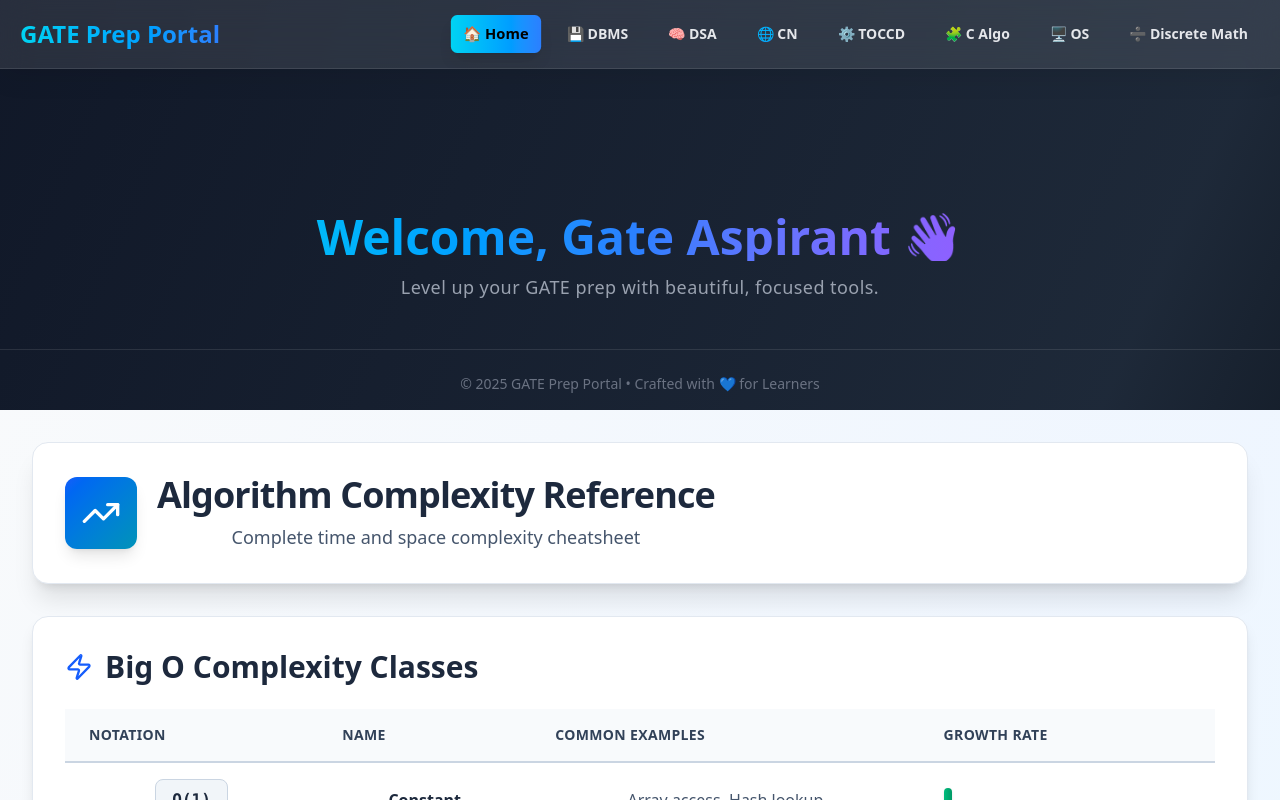
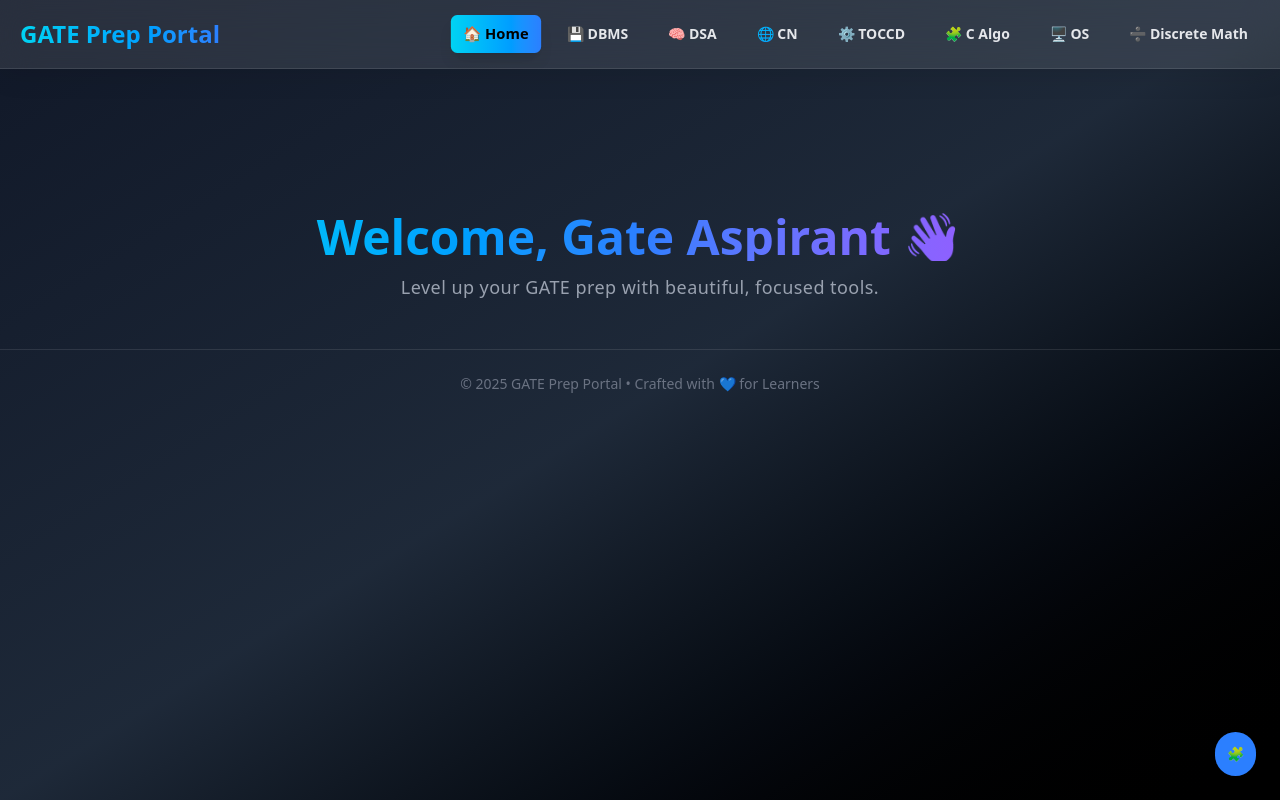
Before and after one commit to Itsmevedant145/GATE-NOTES, a React (Vite) app: page / in a window 1280 px wide. Shown: the top 800 px of the page. Built offline with nearby package versions, Linux system fonts and the light colour scheme.

Commit message:
Fix import path for deployment

```diff
--- a/src/App.jsx
+++ b/src/App.jsx
@@ -9,6 +9,7 @@ import TOCCDNotes from './Noes/TOCCDNotes';
 import CAlgoNotes from './Noes/CALGONotes';
 import CNNotes from './Noes/CNNotes';
 import ComplexityTable from './Noes/ComplexityTable';
+import ComplexityToggle from './ComplexityToggle';
 import DiscreteMathNotes from './Noes/DiscreteMathNotes';
 function App() {
   const [activeTab, setActiveTab] = useState('home');
@@ -130,9 +131,8 @@ function App() {
       {/* Footer */}
       <footer className="text-center text-gray-500 text-sm py-6 border-t border-white/10">
         © 2025 GATE Prep Portal • Crafted with 💙 for Learners
-        <div className="mt-4">
-          <ComplexityTable />
-        </div>
+       <ComplexityToggle />
+
       </footer>
     </div>
   );
--- /dev/null
+++ b/src/ComplexityToggle.jsx
@@ -0,0 +1,37 @@
+import React, { useState } from 'react';
+import ComplexityTable from './Noes/ComplexityTable';
+
+function ComplexityToggle() {
+  const [isOpen, setIsOpen] = useState(false);
+
+  return (
+    <div className="fixed bottom-6 right-6 z-50">
+      {/* Toggle Button */}
+      <button
+        onClick={() => setIsOpen(!isOpen)}
+        className="bg-blue-500 hover:bg-blue-600 text-white p-3 rounded-full shadow-lg transition-transform transform hover:scale-110"
+        title="Show Complexity Table"
+      >
+        🧩
+      </button>
+
+      {/* Popup Table */}
+      {isOpen && (
+        <div className="mt-2 p-4 w-80 max-h-96 overflow-auto bg-gray-900 text-gray-100 rounded-lg shadow-xl border border-gray-700 animate-fadeIn">
+          <div className="flex justify-between items-center mb-2">
+            <h2 className="font-bold text-lg">Complexity Table</h2>
+            <button
+              onClick={() => setIsOpen(false)}
+              className="text-gray-400 hover:text-white font-bold"
+            >
+              ✖
+            </button>
+          </div>
+          <ComplexityTable />
+        </div>
+      )}
+    </div>
+  );
+}
+
+export default ComplexityToggle;
```
